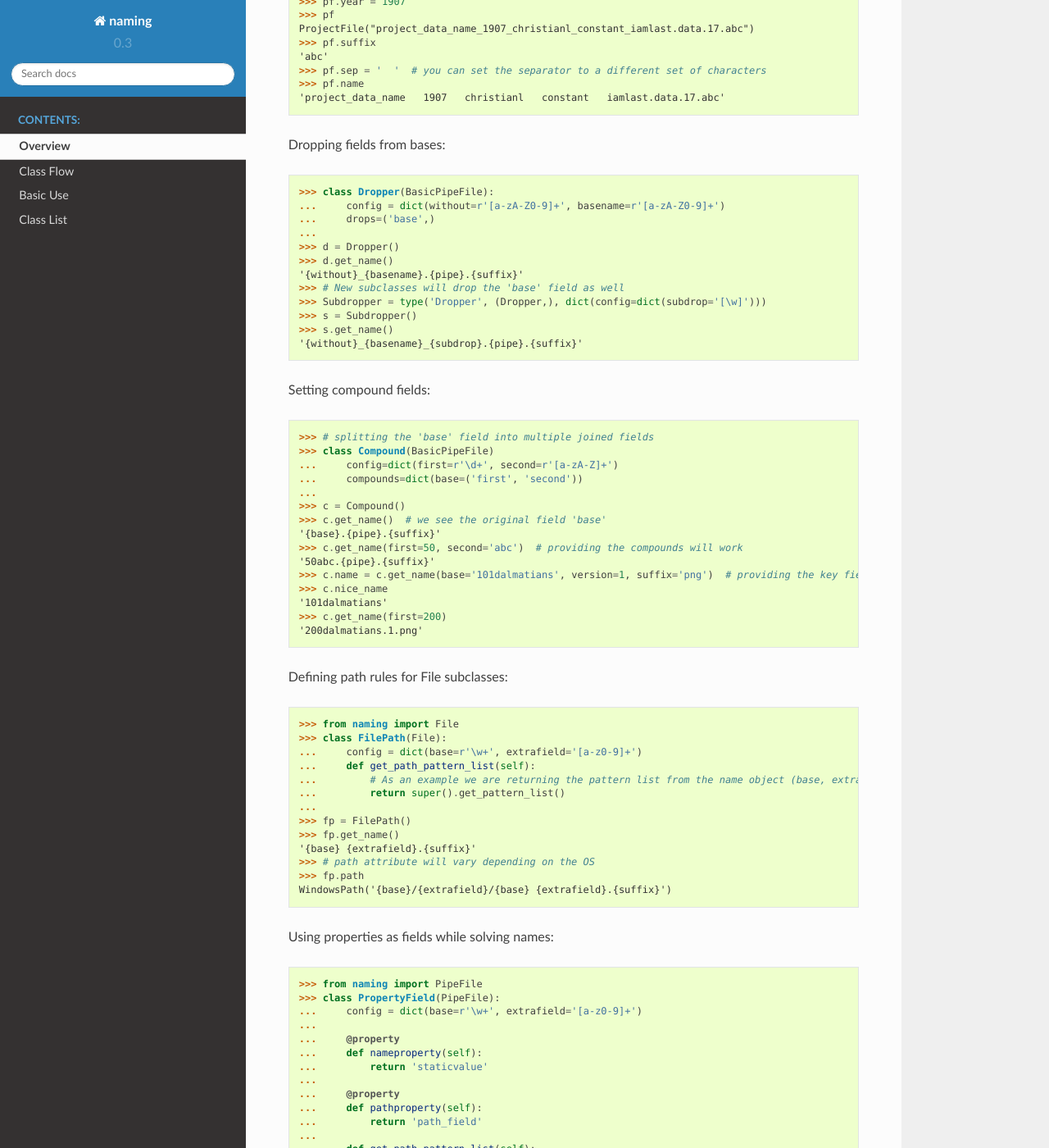
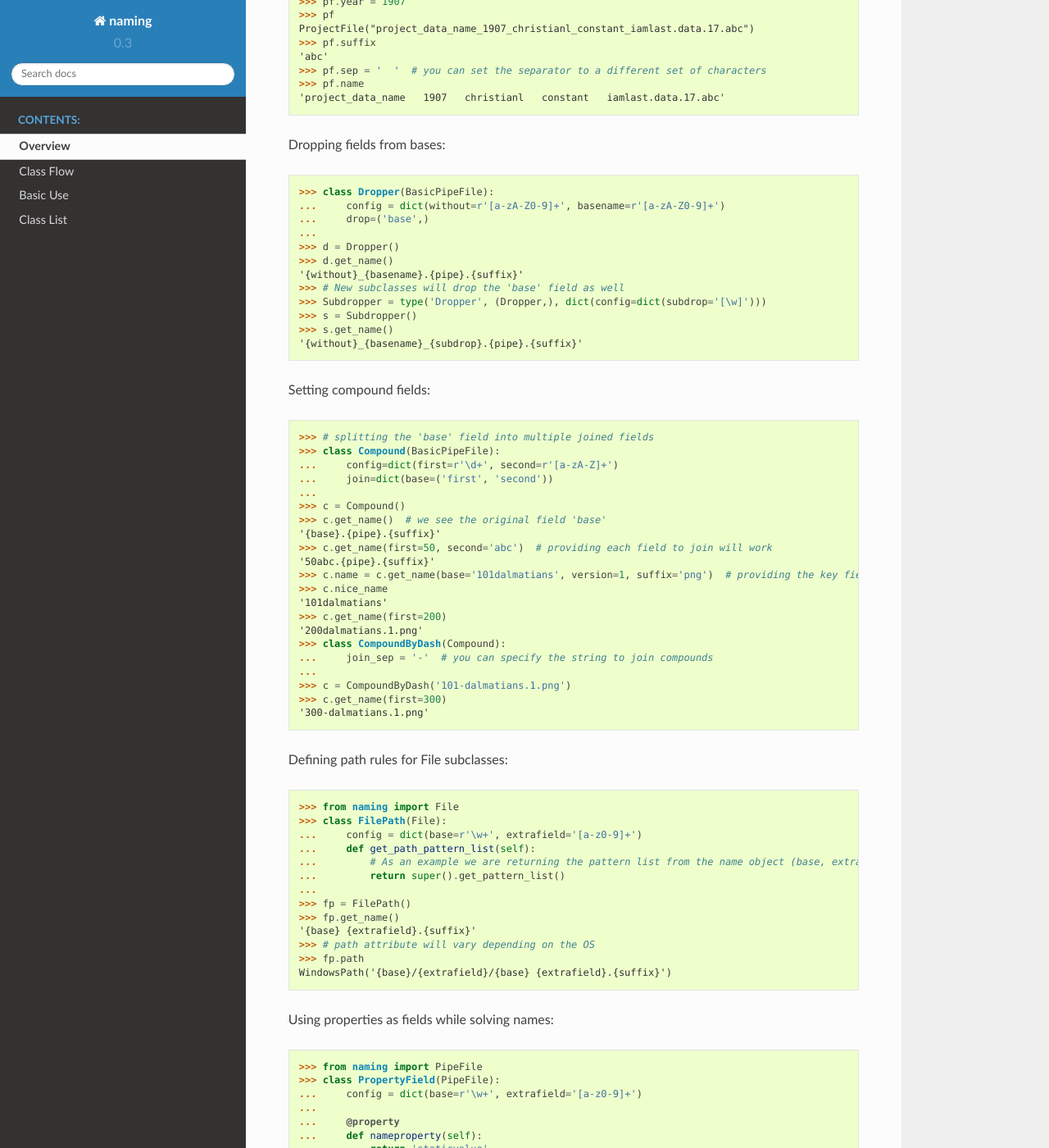
Before and after one commit to chrizzFTD/naming, a Sphinx documentation site: the page built from docs/source/Overview.rst, in a window 1280 px wide and 1400 px high, scrolled down 3393 px. Shown: the whole window at 82% size. Built offline with Sphinx 7.4.7 and the Read the Docs theme 2.0.0, drawn with Linux system fonts in a browser that asks for light colours; some of the changed text lies outside the part shown.

Commit message:
Feature/compounds sep (#14)
* Renamed `compounds` to `join`

* Added `join_sep` class property

* Renamed `drops` to `drop`

* Update CI to latet python 3

```diff
--- a/docs/source/Overview.rst
+++ b/docs/source/Overview.rst
@@ -6,7 +6,7 @@
     This package offers classes representing names as strings that follow a certain pattern convention. New Name
     objects can subclass from the provided classes in a simple manner. Each Name object has a **config** attribute
     that contains the fields and regex patterns of the convention to follow. Names can also drop fields from their
-    parent classes with the **drops** attribute, or they can merge / split fields with the **compounds** attribute.
+    parent classes with the **drop** attribute, or they can merge / split fields with the **join** attribute.
 
 Class Flow
 ==========
@@ -127,7 +127,7 @@
 
 .. topic:: Extending Names
 
-    The **config**, **drops** and **compounds** attributes are merged on the subclasses to provide a simple but flexible
+    The **config**, **drop** and **join** attributes are merged on the subclasses to provide a simple but flexible
     and scalable system that can help rule all names in a project.
 
     Inheriting from an existing name::
@@ -170,7 +170,7 @@
 
         >>> class Dropper(BasicPipeFile):
         ...     config = dict(without=r'[a-zA-Z0-9]+', basename=r'[a-zA-Z0-9]+')
-        ...     drops=('base',)
+        ...     drop=('base',)
         ...
         >>> d = Dropper()
         >>> d.get_name()
@@ -184,20 +184,26 @@
     Setting compound fields::
 
         >>> # splitting the 'base' field into multiple joined fields
-        >>> class Compound(BasicPipeFile)
+        >>> class Compound(BasicPipeFile):
         ...     config=dict(first=r'\d+', second=r'[a-zA-Z]+')
-        ...     compounds=dict(base=('first', 'second'))
+        ...     join=dict(base=('first', 'second'))
         ...
         >>> c = Compound()
         >>> c.get_name()  # we see the original field 'base'
         '{base}.{pipe}.{suffix}'
-        >>> c.get_name(first=50, second='abc')  # providing the compounds will work
+        >>> c.get_name(first=50, second='abc')  # providing each field to join will work
         '50abc.{pipe}.{suffix}'
         >>> c.name = c.get_name(base='101dalmatians', version=1, suffix='png')  # providing the key field will also work
         >>> c.nice_name
         '101dalmatians'
         >>> c.get_name(first=200)
         '200dalmatians.1.png'
+        >>> class CompoundByDash(Compound):
+        ...     join_sep = '-'  # you can specify the string to join compounds
+        ...
+        >>> c = CompoundByDash('101-dalmatians.1.png')
+        >>> c.get_name(first=300)
+        '300-dalmatians.1.png'
 
     Defining path rules for File subclasses::
 
```
Also changed, not shown: CHANGELOG.md (+6 -0 lines), README.md (+1 -0 lines), naming/__init__.py (+2 -8 lines), setup.py (+6 -2 lines), .readthedocs.yml, .travis.yml, 3 other files.
